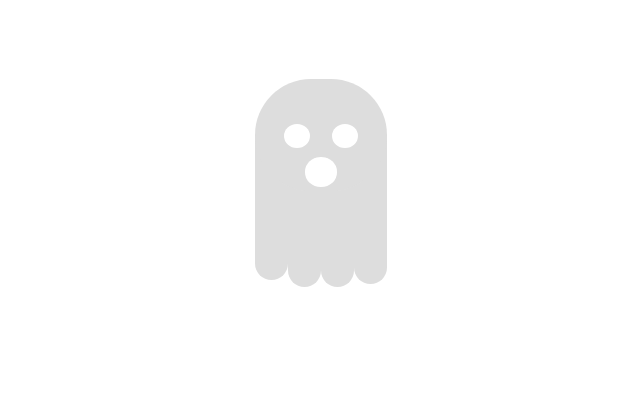
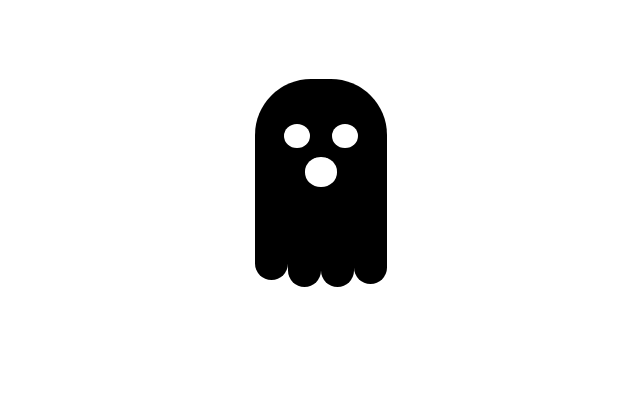
Before and after one commit to meain/ghost-startpage, a browser extension: page index.html in a window 1280 px wide. Shown: the part 97-503 px from the top of the page, without its empty margins (325-965 px from the left). Drawn offline with Linux system fonts and the light colour scheme.

Commit message:
make ghost black

```diff
--- a/styles.css
+++ b/styles.css
@@ -8,7 +8,7 @@ Setup:
 */
 
 :root {
-  --ghost-color: #ddd;
+  --ghost-color: black;
 }
 body{
     background-color: white;
```
